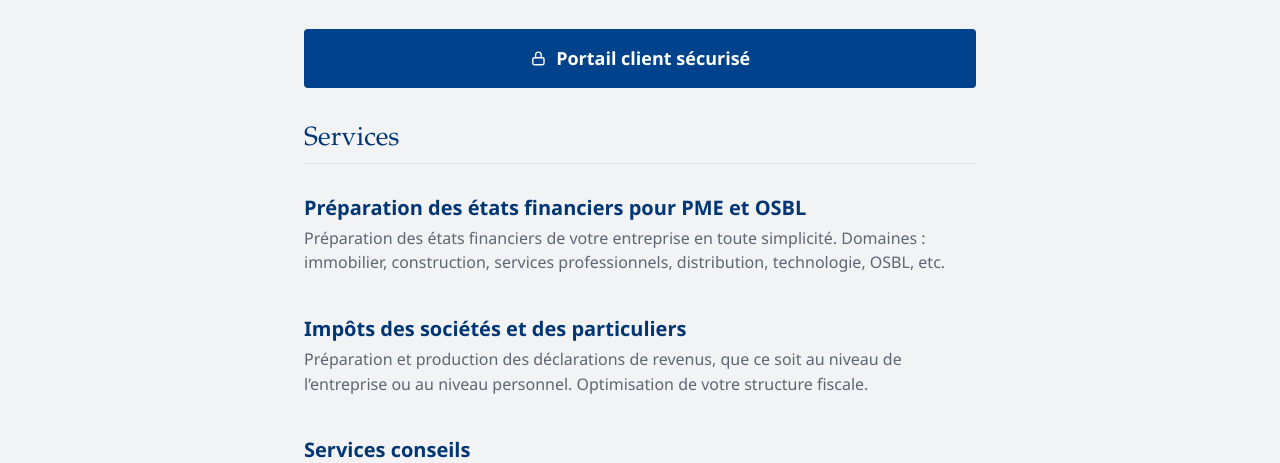
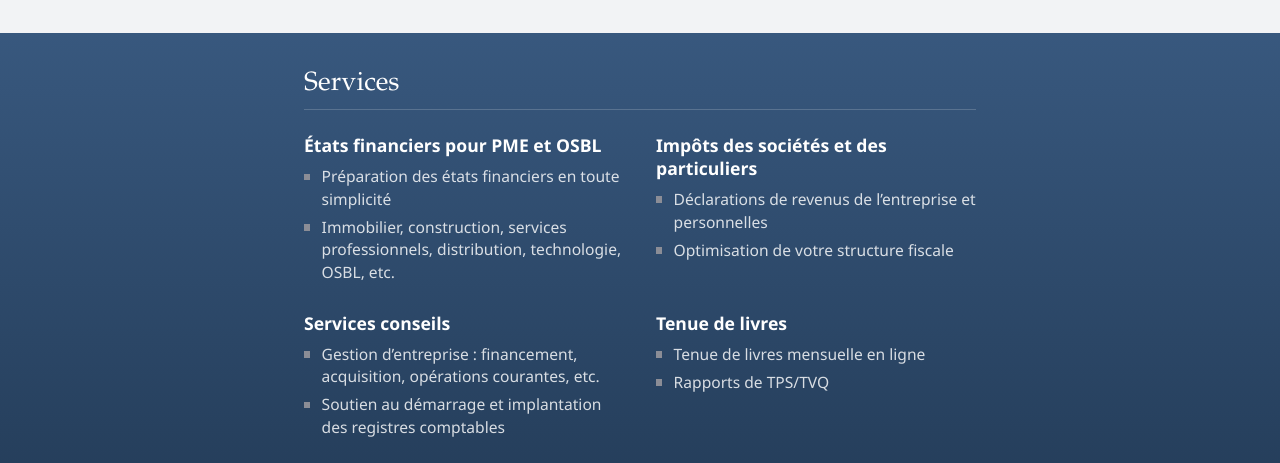
Before and after one commit to beaulieuhuetcpa/beaulieuhuetcpa.github.io, a plain HTML site: page index.html in a window 1280 px wide. Shown: the part 337-800 px from the top of the page. Drawn offline with Linux system fonts and the light colour scheme.

Commit message:
fond foncé sur les services

```diff
--- a/index.html
+++ b/index.html
@@ -15,29 +15,36 @@
     </h1>
     <p class="titre">Services comptables personnalisés<br>pour particuliers et petites entreprises</p>
 
-    <a class="portail" href="https://bhcpa.cchifirm.ca/3/clientportal/#/login">
-      <svg viewBox="0 0 24 24" fill="none" stroke="currentColor" stroke-width="2" stroke-linecap="round" stroke-linejoin="round" aria-hidden="true"><rect x="4" y="11" width="16" height="10" rx="2"/><path d="M8 11V7a4 4 0 0 1 8 0v4"/></svg>
-      Portail client sécurisé
-    </a>
-
-    <section aria-labelledby="titre-services">
+    <section class="bande-services" aria-labelledby="titre-services">
       <h2 id="titre-services">Services</h2>
       <ul class="services">
         <li>
-          <h3>Préparation des états financiers pour PME et OSBL</h3>
-          <p>Préparation des états financiers de votre entreprise en toute simplicité. Domaines&nbsp;: immobilier, construction, services professionnels, distribution, technologie, OSBL, etc.</p>
+          <h3>États financiers pour PME et OSBL</h3>
+          <ul>
+            <li>Préparation des états financiers en toute simplicité</li>
+            <li>Immobilier, construction, services professionnels, distribution, technologie, OSBL, etc.</li>
+          </ul>
         </li>
         <li>
           <h3>Impôts des sociétés et des particuliers</h3>
-          <p>Préparation et production des déclarations de revenus, que ce soit au niveau de l’entreprise ou au niveau personnel. Optimisation de votre structure fiscale.</p>
+          <ul>
+            <li>Déclarations de revenus de l’entreprise et personnelles</li>
+            <li>Optimisation de votre structure fiscale</li>
+          </ul>
         </li>
         <li>
           <h3>Services conseils</h3>
-          <p>Conseils pour la gestion de votre entreprise (financement, acquisition, opérations courantes, etc.). Soutien lors de la période de démarrage et implantation des registres comptables.</p>
+          <ul>
+            <li>Gestion d’entreprise&nbsp;: financement, acquisition, opérations courantes, etc.</li>
+            <li>Soutien au démarrage et implantation des registres comptables</li>
+          </ul>
         </li>
         <li>
           <h3>Tenue de livres</h3>
-          <p>Tenue de livres mensuelle en ligne. Préparation des rapports de TPS/TVQ.</p>
+          <ul>
+            <li>Tenue de livres mensuelle en ligne</li>
+            <li>Rapports de TPS/TVQ</li>
+          </ul>
         </li>
       </ul>
     </section>
@@ -63,6 +70,11 @@
           <a href="mailto:mjb@beaulieuhuetcpa.com">mjb@beaulieuhuetcpa.com</a>
         </li>
       </ul>
+
+      <a class="portail" href="https://bhcpa.cchifirm.ca/3/clientportal/#/login">
+        <svg viewBox="0 0 24 24" fill="none" stroke="currentColor" stroke-width="2" stroke-linecap="round" stroke-linejoin="round" aria-hidden="true"><rect x="4" y="11" width="16" height="10" rx="2"/><path d="M8 11V7a4 4 0 0 1 8 0v4"/></svg>
+        Portail client sécurisé
+      </a>
     </section>
 
     <footer>Beaulieu, Huet CPA inc.</footer>
--- a/style.css
+++ b/style.css
@@ -3,10 +3,13 @@
   --fond: #f2f3f5;
   --encre: #1c2433;
   --doux: #5f6573;
-  --marine: #003673;
+  --marine: #253e5b;
   --bleu: #00428c;
   --gris: #8b8d96;
   --filet: #dfe3ea;
+  --blanc: #fff;
+  --texte-fonce: rgba(255, 255, 255, .82); /* texte courant sur fond marine */
+  --filet-fonce: rgba(255, 255, 255, .18);
   --serif: "Iowan Old Style", "Palatino Linotype", Palatino, Georgia, serif;
   --sans: "Segoe UI", system-ui, -apple-system, Roboto, sans-serif;
 }
@@ -67,7 +70,7 @@ a:focus-visible {
   margin-top: 2rem;
   padding: .95rem 1.25rem;
   background: var(--bleu);
-  color: #fff;
+  color: var(--blanc);
   border-radius: 4px;
   font-weight: 600;
   text-decoration: none;
@@ -88,30 +91,61 @@ h2 {
   color: var(--marine);
 }
 
-/* Services */
+/* Services : bande foncée pleine largeur */
+.bande-services {
+  padding: 2.25rem 0 2.5rem;
+  color: var(--texte-fonce);
+  /* fond marine étendu jusqu'aux bords de l'écran, sans débordement horizontal */
+  border-image-source: linear-gradient(#38587e, var(--marine));
+  border-image-slice: 0 fill;
+  border-image-outset: 0 100vmax;
+}
+
+.bande-services h2 {
+  border-bottom-color: var(--filet-fonce);
+  color: var(--blanc);
+}
+
 .services {
-  margin-top: 1rem;
+  display: grid;
+  grid-template-columns: repeat(2, minmax(0, 1fr));
+  gap: 1.75rem 2rem;
+  margin-top: 1.5rem;
   padding: 0;
   list-style: none;
 }
 
-.services li {
-  padding: .9rem 0;
+.services h3 {
+  font-size: 1.1rem;
+  font-weight: 600;
+  line-height: 1.3;
+  color: var(--blanc);
 }
 
-.services li + li { margin-top: .75rem; }
-
-.services h3 {
-  font-size: 1.25rem;
-  font-weight: 600;
-  line-height: 1.3;
-  color: var(--marine);
+.services ul {
+  margin-top: .5rem;
+  padding: 0;
+  list-style: none;
 }
 
-.services p {
-  margin-top: .3rem;
-  font-size: 1rem;
-  color: var(--doux);
+.services ul li {
+  position: relative;
+  padding-left: 1.1rem;
+  font-size: .975rem;
+  line-height: 1.45;
+}
+
+.services ul li + li { margin-top: .35rem; }
+
+/* puce : petit carré gris tiré du logo */
+.services ul li::before {
+  content: "";
+  position: absolute;
+  left: 0;
+  top: .55em;
+  width: .4rem;
+  height: .4rem;
+  background: var(--gris);
 }
 
 /* Nous joindre */
@@ -179,5 +213,6 @@ footer {
 }
 
 @media (max-width: 38rem) {
-  .associees { grid-template-columns: 1fr; }
+  .associees,
+  .services { grid-template-columns: 1fr; }
 }
```
Also changed, not shown: 1 other file.
